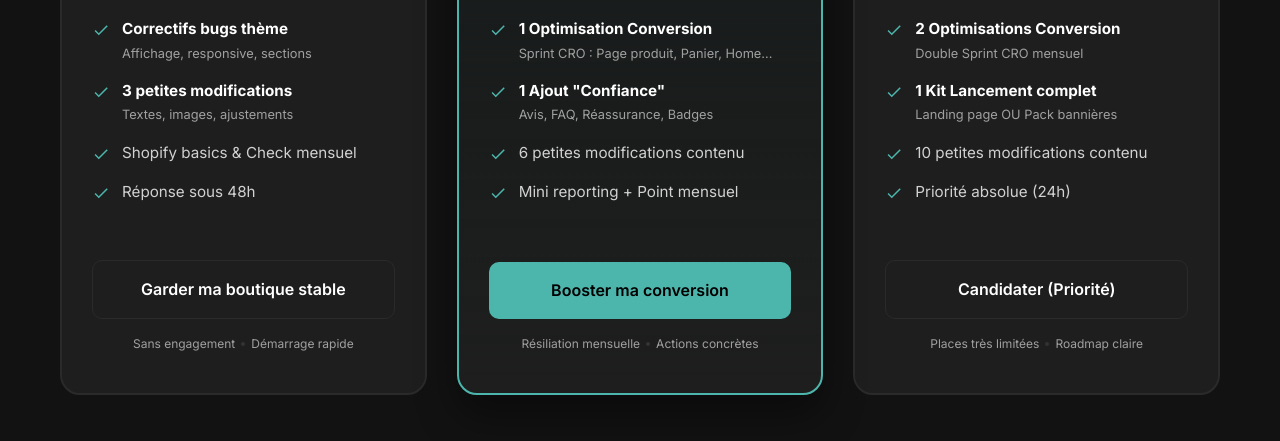
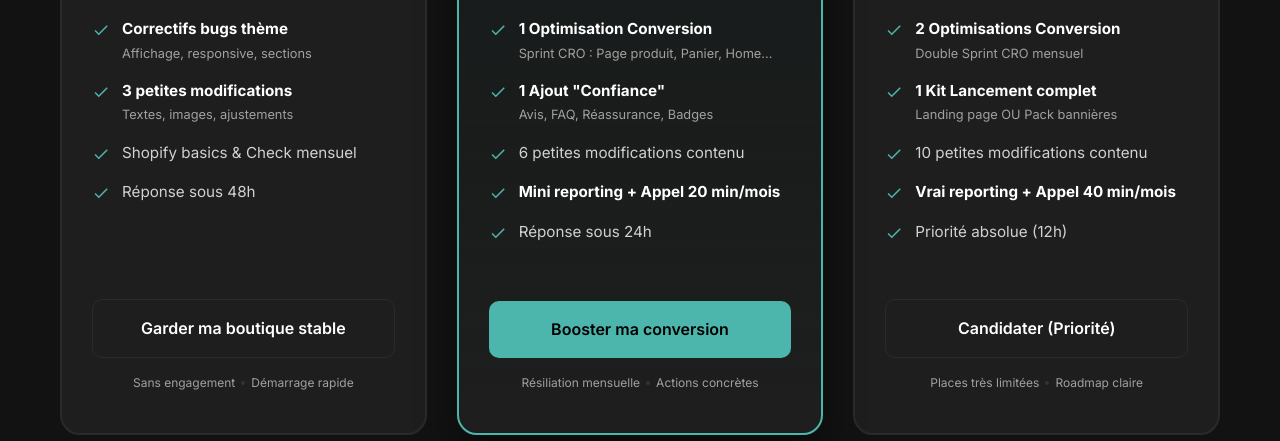
Before and after one commit to Shopiyf/price-lyvora, a plain HTML site: page index.html in a window 1280 px wide. Shown: the part 712-1153 px from the top of the page. Drawn offline with Linux system fonts and the light colour scheme.

Commit message:
Update index.html

```diff
--- a/index.html
+++ b/index.html
@@ -487,7 +487,11 @@
                         </li>
                         <li>
                             <svg class="check-icon" xmlns="http://www.w3.org/2000/svg" viewBox="0 0 24 24"><path d="M9 16.17L4.83 12l-1.42 1.41L9 19 21 7l-1.41-1.41z"/></svg>
-                            Mini reporting + Point mensuel
+                            <strong>Mini reporting + Appel 20 min/mois</strong>
+                        </li>
+                        <li>
+                            <svg class="check-icon" xmlns="http://www.w3.org/2000/svg" viewBox="0 0 24 24"><path d="M9 16.17L4.83 12l-1.42 1.41L9 19 21 7l-1.41-1.41z"/></svg>
+                            Réponse sous 24h
                         </li>
                     </ul>
 
@@ -526,7 +530,11 @@
                         </li>
                         <li>
                             <svg class="check-icon" xmlns="http://www.w3.org/2000/svg" viewBox="0 0 24 24"><path d="M9 16.17L4.83 12l-1.42 1.41L9 19 21 7l-1.41-1.41z"/></svg>
-                            Priorité absolue (24h)
+                            <strong>Vrai reporting + Appel 40 min/mois</strong>
+                        </li>
+                        <li>
+                            <svg class="check-icon" xmlns="http://www.w3.org/2000/svg" viewBox="0 0 24 24"><path d="M9 16.17L4.83 12l-1.42 1.41L9 19 21 7l-1.41-1.41z"/></svg>
+                            Priorité absolue (12h)
                         </li>
                     </ul>
 
```
